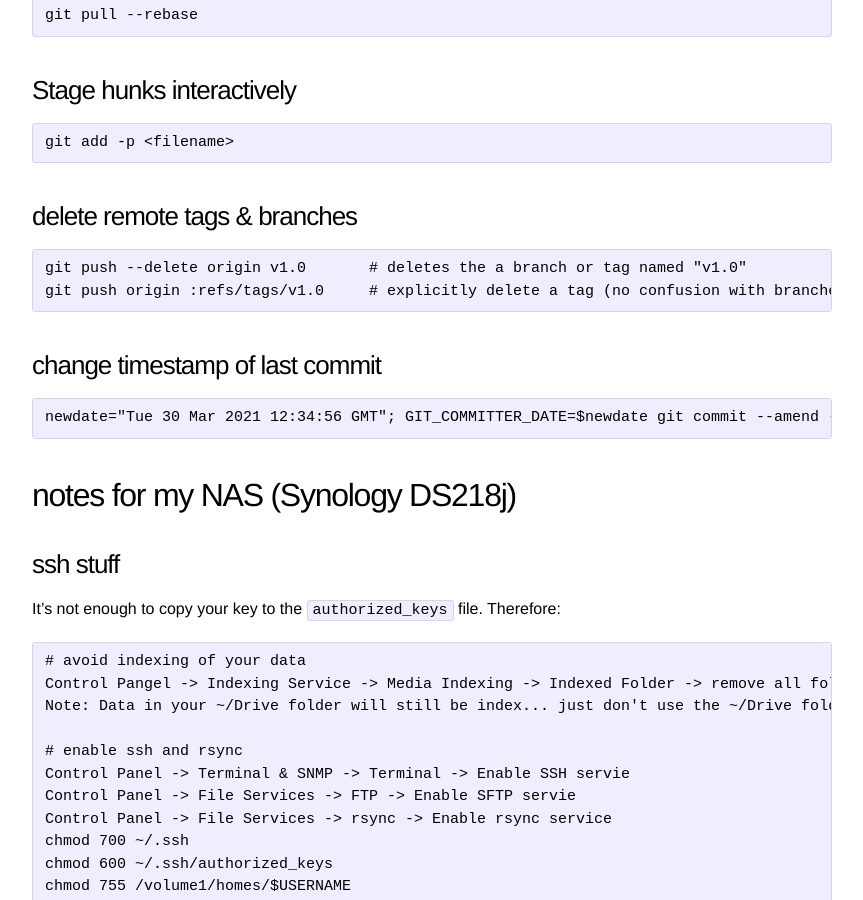
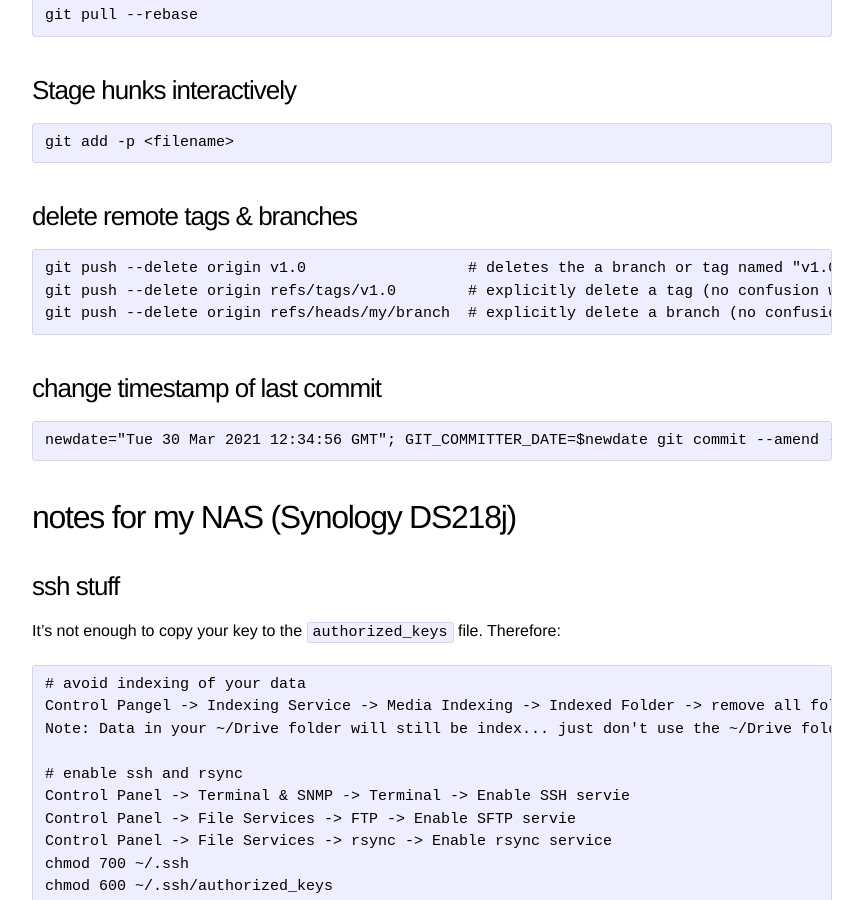
Before and after one commit to jewirth/jewirth.github.io, a Jekyll site: the page built from syntax.md, in a window 1280 px wide and 900 px high, scrolled down 13459 px. Shown: the whole window, without its empty margins (208-1071 px from the left). Built offline with Jekyll 4.4.1, drawn with Linux system fonts in a browser that asks for light colours.

Commit message:
Update syntax.md
fixed git deleting remote tags & branches

```diff
--- a/syntax.md
+++ b/syntax.md
@@ -576,8 +576,9 @@ All squash examples below will squash the last 5 commits
     git add -p <filename>
 
 ## delete remote tags & branches
-    git push --delete origin v1.0       # deletes the a branch or tag named "v1.0"
-    git push origin :refs/tags/v1.0     # explicitly delete a tag (no confusion with branches)
+    git push --delete origin v1.0                  # deletes the a branch or tag named "v1.0"
+    git push --delete origin refs/tags/v1.0        # explicitly delete a tag (no confusion with branches)
+    git push --delete origin refs/heads/my/branch  # explicitly delete a branch (no confusion with tags)
 
 ## change timestamp of last commit
     newdate="Tue 30 Mar 2021 12:34:56 GMT"; GIT_COMMITTER_DATE=$newdate git commit --amend --no-edit --date "$newdate"
```
